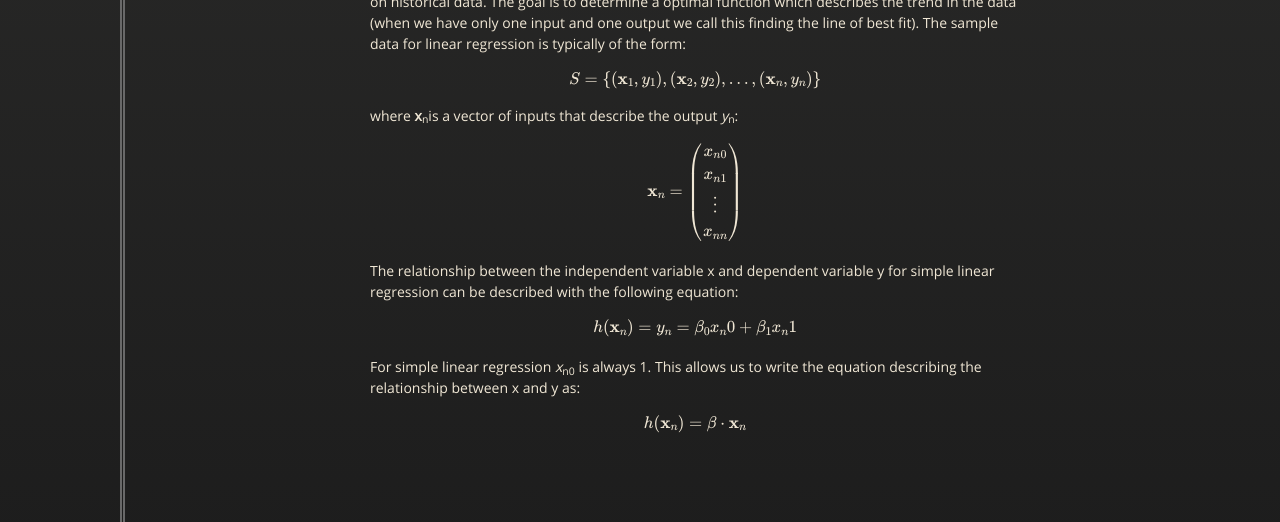
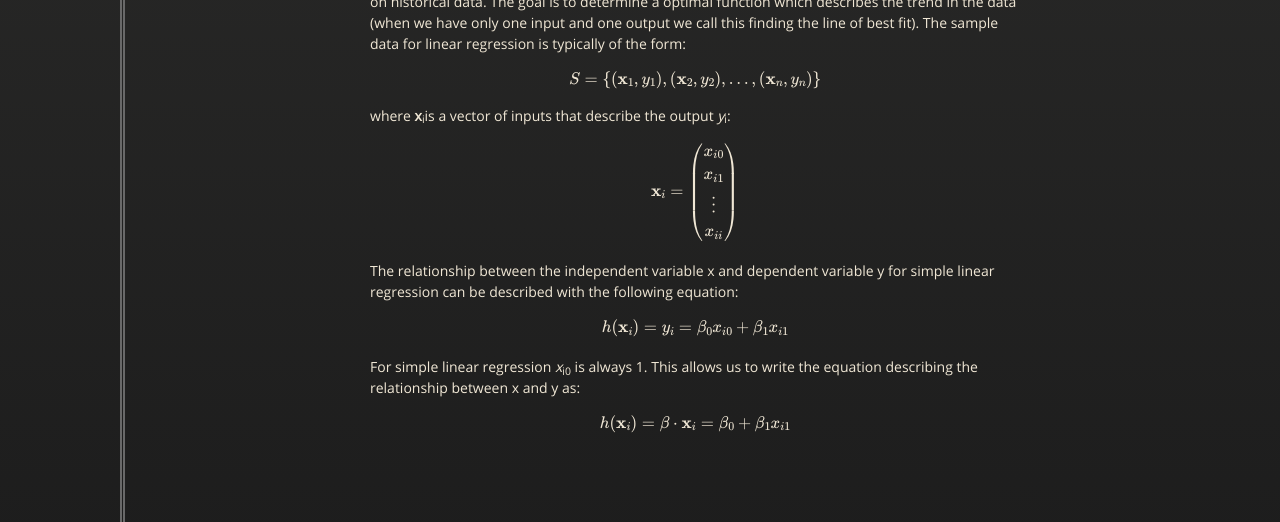
Before and after one commit to jpneill/jpneill.github.io, a Jekyll site: the page posts/Lin_Reg.html, which Jekyll copies as it is, in a window 1280 px wide. Shown: the part 288-810 px from the top of the page. Built offline with Jekyll 4.4.1, drawn with Linux system fonts in a browser that asks for light colours; nearby versions of some CDN libraries; formulas are drawn with MathJax 3.

Commit message:
Updated subscripts

```diff
--- a/posts/Lin_Reg.html
+++ b/posts/Lin_Reg.html
@@ -54,9 +54,10 @@
         <h3>Theory</h3>
         <p>Linear regression is a supervised learning technique for predicting future numerical values based on historical data.
         The goal is to determine a optimal function which describes the trend in the data (when we have only one input and one output we call this finding the line of best fit).
-        The sample data for linear regression is typically of the form:$$S=\{(\mathbf{x}_1,y_1),(\mathbf{x}_2,y_2),\dots,(\mathbf{x}_n,y_n)\}$$ where <b>x</b><sub>n</sub>is a vector of inputs that describe the output <i>y</i><sub>n</sub>:$$\mathbf{x}_n=\begin{pmatrix}x_{n0}\\x_{n1}\\\vdots\\x_{nn}\end{pmatrix}$$</p>
-        <p>The relationship between the independent variable x and dependent variable y for simple linear regression can be described with the following equation:$$h(\mathbf{x}_n)=y_n=\beta_0 x_n0+\beta_1 x_n1$$</p>
-        <p>For simple linear regression <i>x</i><sub>n0</sub> is always 1. This allows us to write the equation describing the relationship between x and y as:$$h(\mathbf{x}_n)=\beta\cdot\mathbf{x}_n$$</p>
+        The sample data for linear regression is typically of the form:$$S=\{(\mathbf{x}_1,y_1),(\mathbf{x}_2,y_2),\dots,(\mathbf{x}_n,y_n)\}$$ where <b>x</b><sub>i</sub>is a vector of inputs that describe the output <i>y</i><sub>i</sub>:$$\mathbf{x}_i=\begin{pmatrix}x_{i0}\\x_{i1}\\\vdots\\x_{ii}\end{pmatrix}$$</p>
+        <p>The relationship between the independent variable x and dependent variable y for simple linear regression can be described with the following equation:$$h(\mathbf{x}_i)=y_i=\beta_0 x_{i0}+\beta_1 x_{i1}$$</p>
+        <p>For simple linear regression <i>x</i><sub>i0</sub> is always 1. This allows us to write the equation describing the relationship between x and y as:$$h(\mathbf{x}_i)=\beta\cdot\mathbf{x}_i=\beta_0+\beta_1x_{i1}$$</p>
+        <p></p>
       </section>
     </div>
     </div>
```
